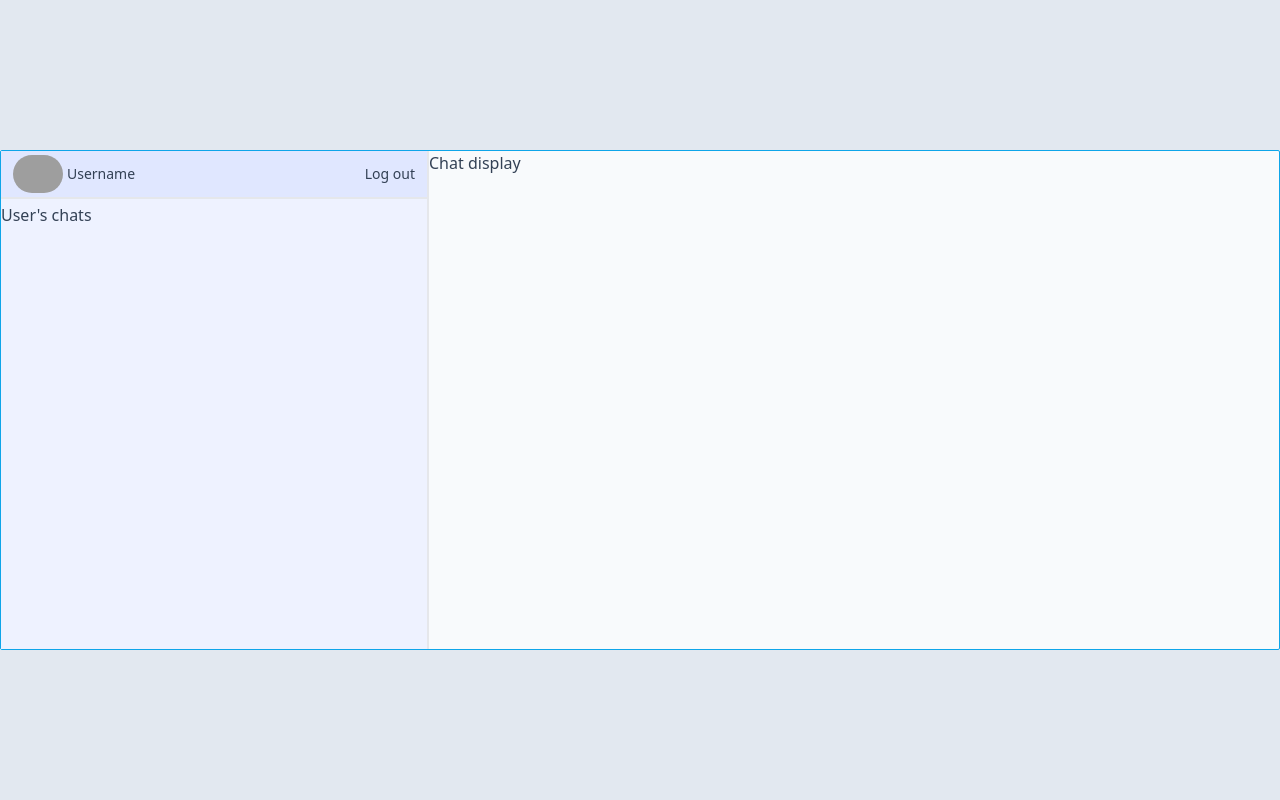
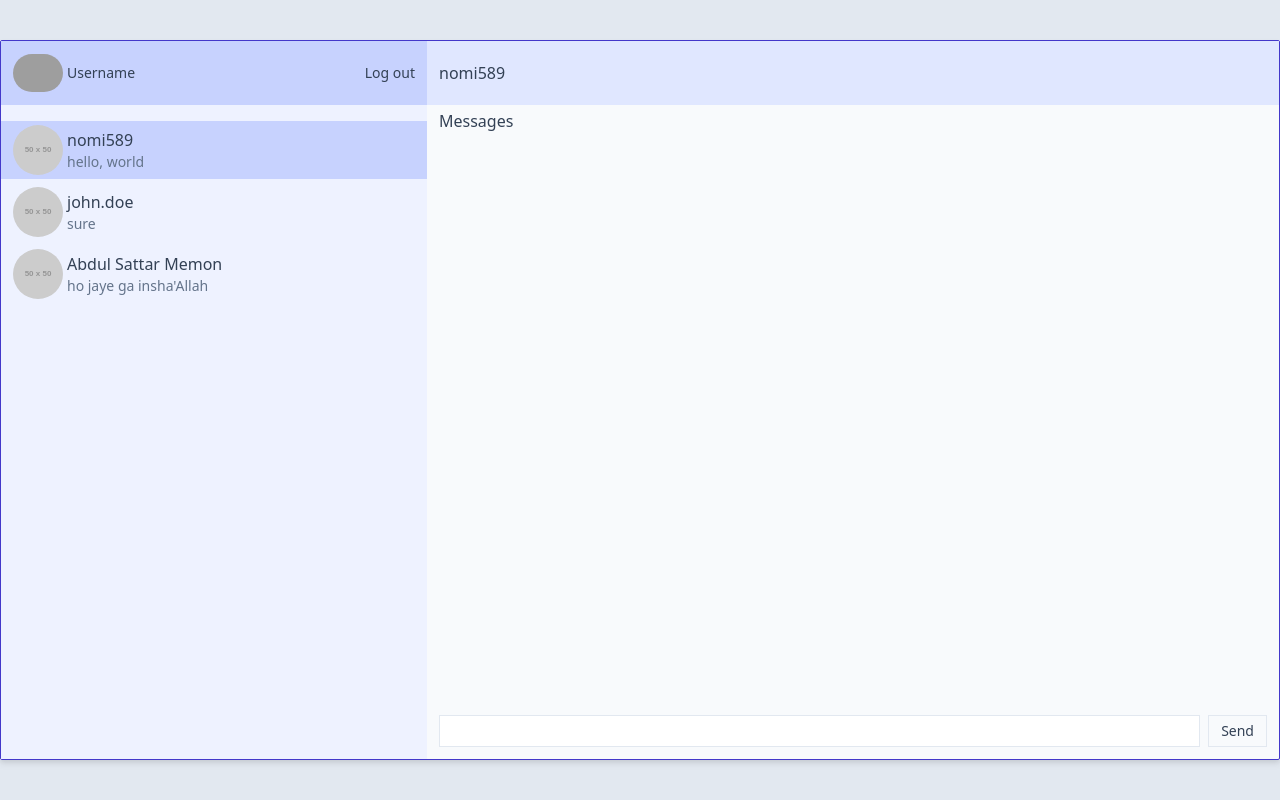
Before and after one commit to nomi589/potato_chat, a React (Vite) app: page /chat in a window 1280 px wide. Built offline with nearby package versions, Linux system fonts and the light colour scheme; grey boxes are pictures that could not be loaded.

Commit message:
Improvements to Chat UI

```diff
--- /dev/null
+++ b/src/components/ChatCard.jsx
@@ -0,0 +1,27 @@
+import PropTypes from "prop-types";
+
+import RoundImageWithText from "./RoundImageWithText";
+
+export default function ChatCard({ username, userImg, latestMsg, selected }) {
+  return (
+    <section
+      className={
+        "my-1 px-3 py-1 hover:bg-indigo-200 hover:cursor-pointer" +
+        (selected ? " bg-indigo-200" : "")
+      }
+    >
+      <RoundImageWithText
+        imgUrl={userImg}
+        text={username}
+        subText={latestMsg}
+      />
+    </section>
+  );
+}
+
+ChatCard.propTypes = {
+  username: PropTypes.string.isRequired,
+  userImg: PropTypes.string.isRequired,
+  latestMsg: PropTypes.string,
+  selected: PropTypes.bool,
+};
--- a/src/pages/Chat.jsx
+++ b/src/pages/Chat.jsx
@@ -1,25 +1,53 @@
+import ChatCard from "../components/ChatCard";
 import RoundImageWithText from "../components/RoundImageWithText";
 
 export default function Chat() {
   return (
     <div className="wrapper bg-slate-200 h-screen flex justify-center items-center">
-      <div className="container bg-slate-50 h-[500px] border border-sky-500 divide-x-2 rounded-sm flex">
-        <section
-          aria-label="side bar"
-          className="basis-1/3 divide-y-2 flex flex-col"
-        >
-          <section className="px-3 py-1 flex justify-between items-center gap-1 text-sm bg-indigo-100">
+      <div className="container bg-slate-50 h-[720px] border border-indigo-700 rounded-sm flex drop-shadow-md">
+        <section aria-label="side bar" className="basis-1/3 flex flex-col">
+          <section className="h-16 px-3 py-1 flex justify-between items-center gap-1 text-sm bg-indigo-200">
             <RoundImageWithText />
             <button type="button" aria-label="logout button">
               Log out
             </button>
           </section>
-          <section className="py-1 bg-indigo-50 grow">
-            User&apos;s chats
+          <section className="py-3 bg-indigo-50 grow">
+            <ChatCard
+              username="nomi589"
+              userImg="https://placehold.co/50"
+              latestMsg="hello, world"
+              selected
+            />
+            <ChatCard
+              username="john.doe"
+              userImg="https://placehold.co/50"
+              latestMsg="sure"
+            />
+            <ChatCard
+              username="Abdul Sattar Memon"
+              userImg="https://placehold.co/50"
+              latestMsg="ho jaye ga insha'Allah"
+            />
           </section>
         </section>
-        <section aria-label="chat display" className="basis-2/3">
-          Chat display
+        <section aria-label="chat display" className="basis-2/3 flex flex-col">
+          <section className="h-16 px-3 py-1 bg-indigo-100 flex items-center">
+            nomi589
+          </section>
+          <section className="grow px-3 py-1">Messages</section>
+          <section className="h-12 px-3 pt-1 pb-3 flex items-center gap-2">
+            <input
+              type="text"
+              className="h-full border border-slate-200 grow"
+            />
+            <button
+              type="button"
+              className="h-full px-3 border border-slate-200 text-sm"
+            >
+              Send
+            </button>
+          </section>
         </section>
       </div>
     </div>
```
